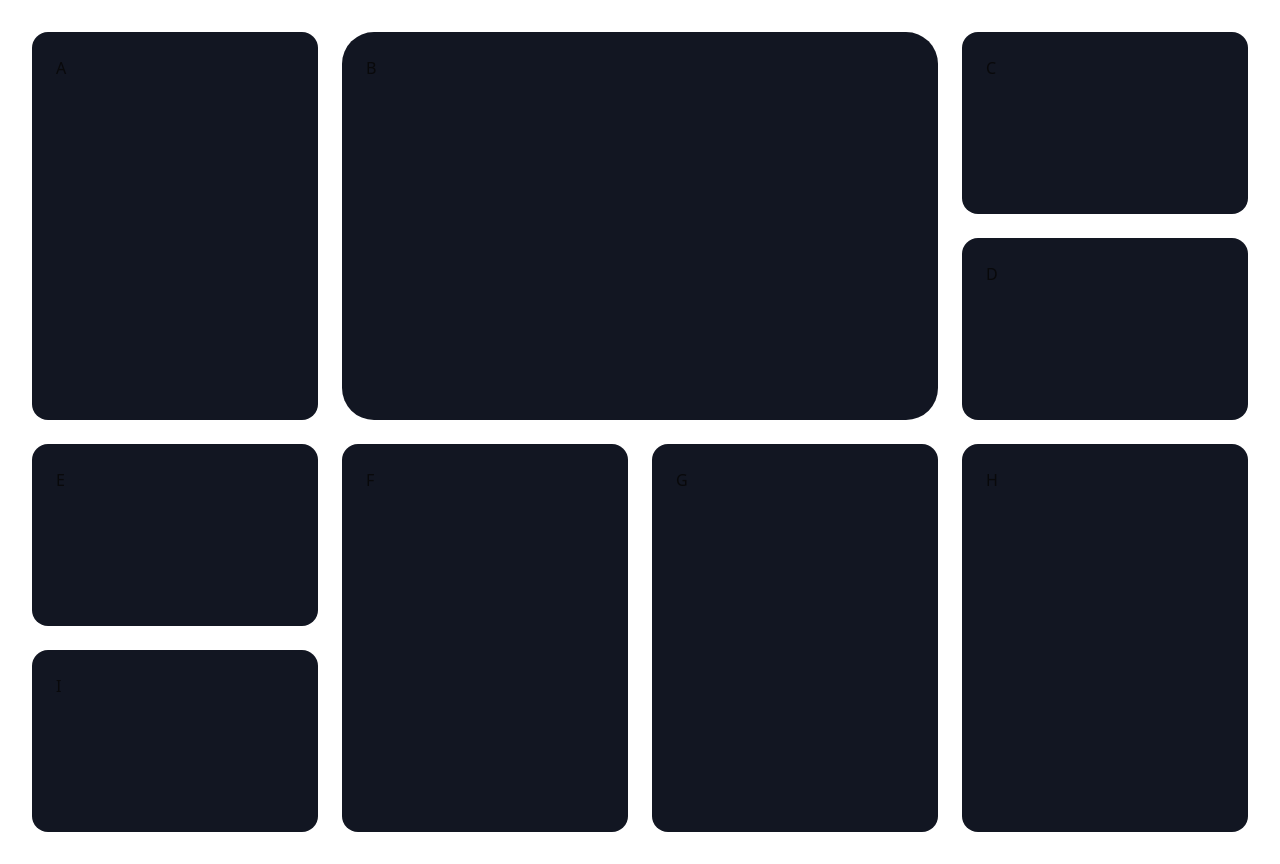
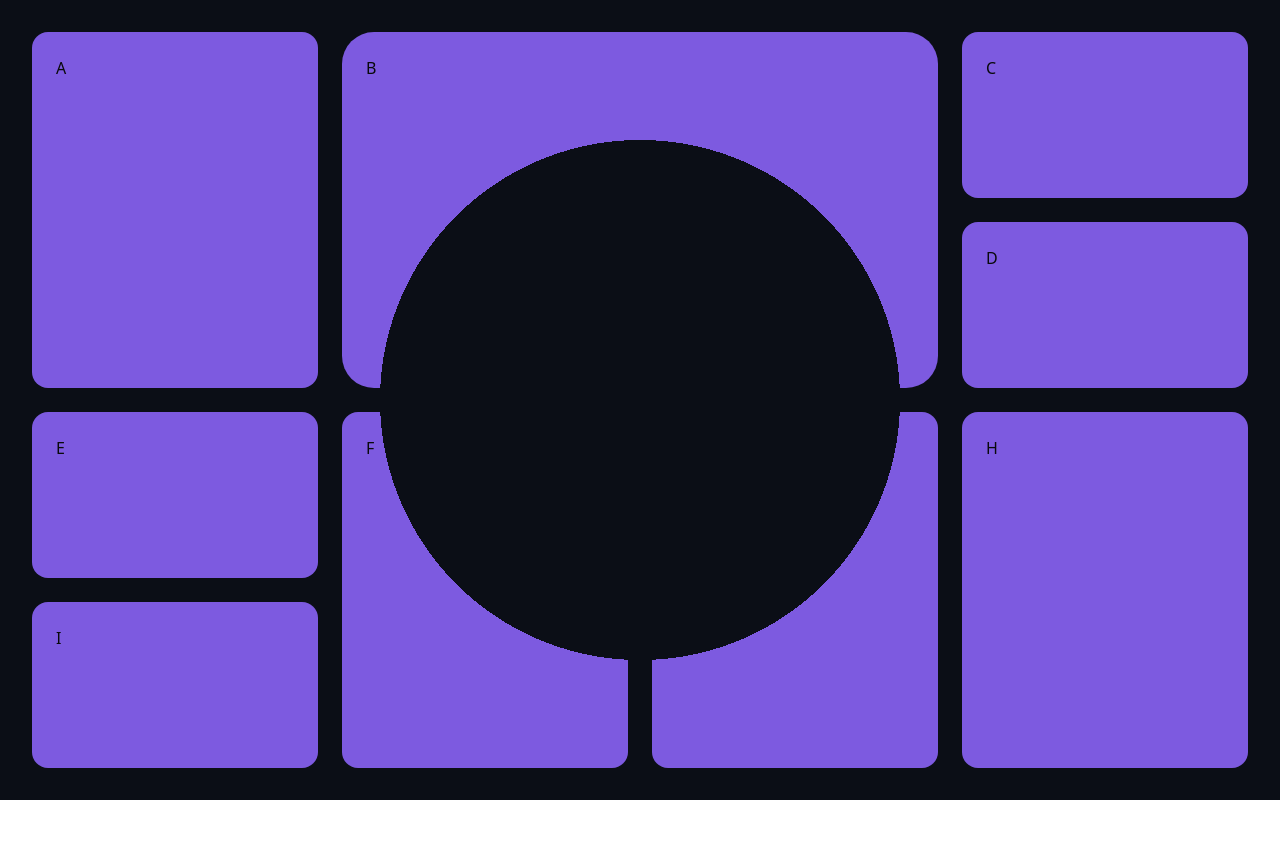
Before and after one commit to antilope63/Onboarding, a Next.js app: page / in a window 1280 px wide. After the commit the page ends 800 px from the top, so only its background shows below. Built offline with nearby package versions, Linux system fonts and the light colour scheme.

Commit message:
skelette avec cercle

```diff
--- a/src/app/page.tsx
+++ b/src/app/page.tsx
@@ -1,50 +1,70 @@
 export default function Home() {
   return (
-    <div className="min-h-screen w-full p-8">
-      <div className="grid grid-cols-12 grid-rows-4 h-screen gap-6">
+    <div className="relative min-h-[100svh] bg-[#0B0E16] overflow-hidden">
+      {/* ORB au-dessus (pas masqué) */}
+      <div className="pointer-events-none absolute inset-0 grid place-items-center z-20">
+        {/* léger halo pour le relief du bord */}
+        <div className="w-[calc(2*var(--r)+40px)] h-[calc(2*var(--r)+40px)] rounded-full bg-black/60 blur-[24px] opacity-30" />
+        {/* orb centrale (placeholder) */}
+        <div className="w-[calc(2*var(--r))] h-[calc(2*var(--r))] rounded-full bg-gradient-to-br from-[#8b5cf6] to-[#6366f1] opacity-90" />
+      </div>
+
+      {/* WRAPPER + MASQUE (toutes les cards sont “creusées” par ce masque) */}
+      <div
+        className={[
+          "h-[100svh] p-8 z-10",
+          // masque radial centré : transparent jusqu'à --r (le trou), opaque au-delà
+          "[--r:260px]",
+          "[mask-image:radial-gradient(circle_at_center,transparent_var(--r),#000_var(--r))]",
+          "[-webkit-mask-image:radial-gradient(circle_at_center,transparent_var(--r),#000_var(--r))]",
+          "[mask-repeat:no-repeat] [mask-position:center] [mask-size:100%_100%]",
+        ].join(" ")}
+      >
+        <div className="grid h-full grid-cols-12 grid-rows-4 gap-6">
           {/* A - Bloc gauche haut */}
-        <div className="bg-[#121622] rounded-2xl p-6 md:col-span-3 md:row-span-2 lg:col-span-3 lg:row-span-2">
+          <div className="bg-[#7D5AE0] rounded-2xl p-6 lg:col-span-3 lg:row-span-2">
             A
           </div>
 
           {/* B - Hero centre */}
-        <div className="bg-[#121622] rounded-[32px] p-6 md:col-span-6 md:row-span-2 lg:col-span-6 lg:row-span-2">
+          <div className="bg-[#7D5AE0] rounded-[32px] p-6 lg:col-span-6 lg:row-span-2">
             B
           </div>
 
           {/* C - Petit pilule haut droite */}
-        <div className="bg-[#121622] rounded-2xl p-6 md:col-span-3 md:row-span-1 lg:col-span-3 lg:row-span-1">
+          <div className="bg-[#7D5AE0] rounded-2xl p-6 lg:col-span-3 lg:row-span-1">
             C
           </div>
 
           {/* D - Stats droite */}
-        <div className="bg-[#121622] rounded-2xl p-6 md:col-span-3 md:row-span-1 lg:col-span-3 lg:row-span-1">
+          <div className="bg-[#7D5AE0] rounded-2xl p-6 lg:col-span-3 lg:row-span-1">
             D
           </div>
 
           {/* E - Petit bloc sous A */}
-        <div className="bg-[#121622] rounded-2xl p-6 md:col-span-3 md:row-span-1 lg:col-span-3 lg:row-span-1">
+          <div className="bg-[#7D5AE0] rounded-2xl p-6 lg:col-span-3 lg:row-span-1">
             E
           </div>
 
           {/* F - Branching paths */}
-        <div className="bg-[#121622] rounded-2xl p-6 md:col-span-3 md:row-span-2 lg:col-span-3 lg:row-span-2">
+          <div className="bg-[#7D5AE0] rounded-2xl p-6 lg:col-span-3 lg:row-span-2">
             F
           </div>
 
           {/* G - Keyword enhancer */}
-        <div className="bg-[#121622] rounded-2xl p-6 md:col-span-3 md:row-span-2 lg:col-span-3 lg:row-span-2">
+          <div className="bg-[#7D5AE0] rounded-2xl p-6 lg:col-span-3 lg:row-span-2">
             G
           </div>
 
           {/* H - Prompt templates droite */}
-        <div className="bg-[#121622] rounded-2xl p-6 md:col-span-6 md:row-span-2 lg:col-span-3 lg:row-span-2">
+          <div className="bg-[#7D5AE0] rounded-2xl p-6 lg:col-span-3 lg:row-span-2">
             H
           </div>
 
           {/* I - Bouton bas gauche */}
-        <div className="bg-[#121622] rounded-2xl p-6 md:col-span-3 md:row-span-1 lg:col-span-3 lg:row-span-1">
+          <div className="bg-[#7D5AE0] rounded-2xl p-6 lg:col-span-3 lg:row-span-1">
             I
+          </div>
         </div>
       </div>
     </div>
```
Lines whose indentation alone changed are shown as unchanged.
